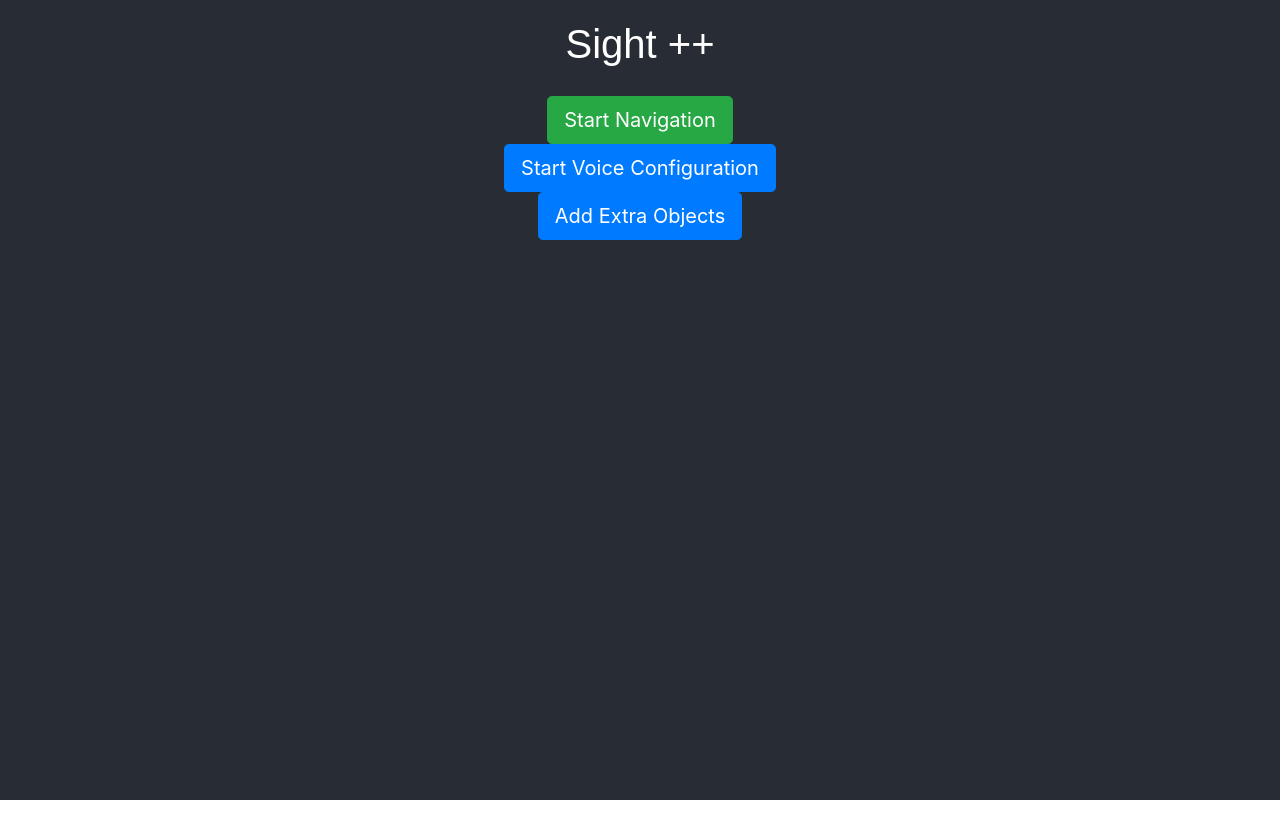
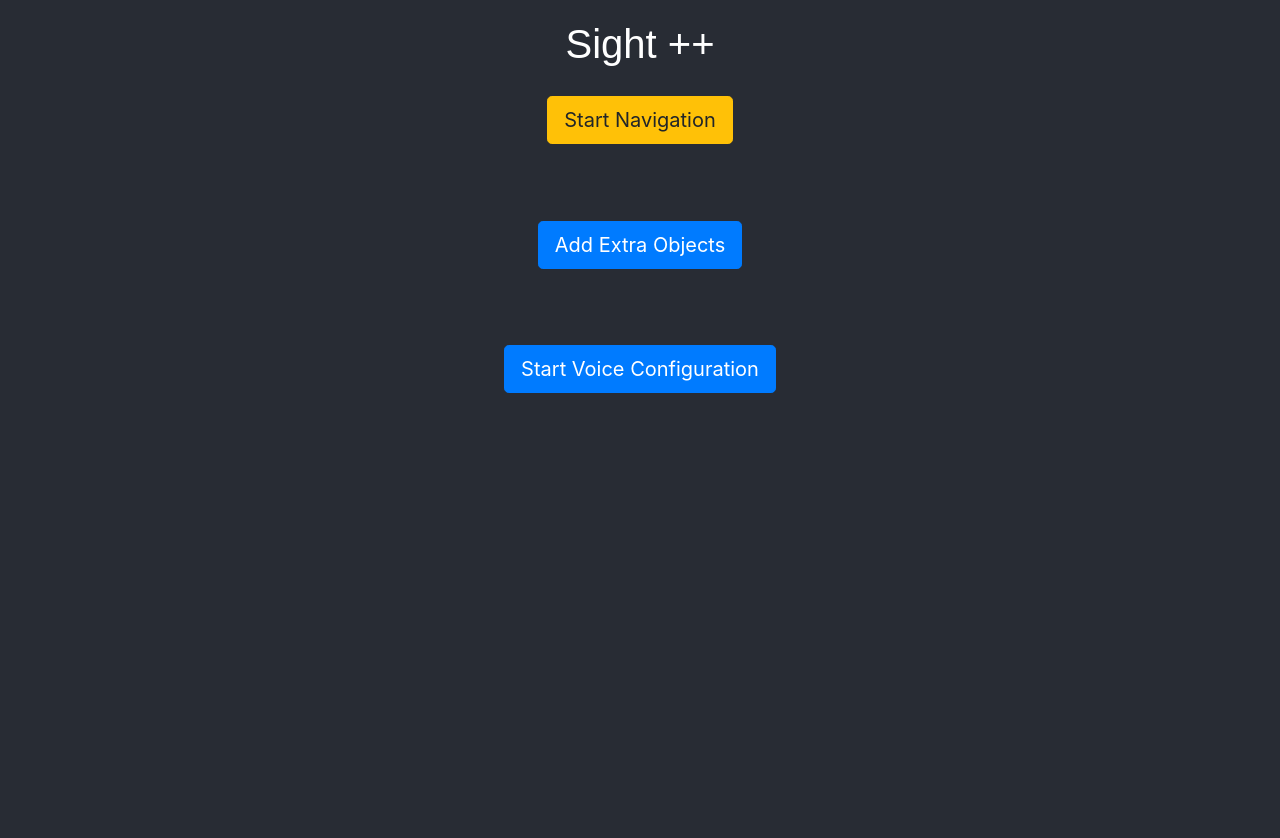
Before and after one commit to SightPlusPlus/SightPlusPlus-Client, a React (Create React App) app in the folder webapp/: page /navigation in a window 1280 px wide. Shown: the top 838 px of the page. Before the commit the page ends 800 px from the top, so only its background shows below. Built offline with nearby package versions, Linux system fonts and the light colour scheme.

Commit message:
change button ui

```diff
--- a/webapp/src/App.js
+++ b/webapp/src/App.js
@@ -33,8 +33,10 @@ export default class App extends React.Component{
             <header className="App-header">
                 <h1>Sight ++</h1>
                 <Navigation voiceProps={this.state.voiceProps} objects={this.state.objects} />
+                <br/>
+                <ObjectAddition setExtraObject={this.setExtraObject}/>
+                <br/>
                 <VoiceConfig setVoiceProps={this.setVoiceProps}/>
-                <ObjectAddition setExtraObject={this.setExtraObject}/>
             </header>
         </div>
     );
--- a/webapp/src/Page.css
+++ b/webapp/src/Page.css
@@ -16,7 +16,7 @@
 
 .App-header {
   background-color: #282c34;
-  min-height: 100vh;
+  min-height: 500vh;
   display: flex;
   flex-direction: column;
   align-items: center;
--- a/webapp/src/components/navigation.jsx
+++ b/webapp/src/components/navigation.jsx
@@ -44,6 +44,8 @@ class Navigation extends Component {
 
 
     startNavigation() {
+        const socket = new WebSocket('ws://localhost:7979');
+        var self = this;
         const bell = new UIfx(
             beepsound,
             {
@@ -52,13 +54,12 @@ class Navigation extends Component {
             }
         )
 
-        const socket = new WebSocket('ws://localhost:7979');
-        var self = this;
-
-        var jsonData = JSON.stringify(self.state.objects);
-        socket.addEventListener('open', function(event) {
-            socket.send(jsonData);
-        })
+        if (self.state.objects != null) {
+            var jsonData = JSON.stringify(self.state.objects);
+            socket.addEventListener('open', function(event) {
+                socket.send(jsonData);
+            })
+        }
 
         socket.addEventListener('message', function(event) {
             if (-1) { // if receive a signal
@@ -98,7 +99,7 @@ class Navigation extends Component {
     render() {
         return (
             <div>
-                <Button variant="success" size="lg" block onClick={this.startNavigation}>
+                <Button variant="warning" size="lg" block onClick={this.startNavigation}>
                     Start Navigation
                 </Button>
             </div>
--- a/webapp/src/components/objectAddition.jsx
+++ b/webapp/src/components/objectAddition.jsx
@@ -47,7 +47,7 @@ export default class ObjectAddition extends Component {
 
     setObjects() {
         this.speakTexts('Hello, in this system, you can .. Now, please say your preferred language, speed and pitch. after three d sound. d d d');
-        setTimeout(this.recogniseSpeech, 40000);
+        setTimeout(this.recogniseSpeech, 10000);
     }
 
 
--- a/webapp/src/components/voiceConfig.jsx
+++ b/webapp/src/components/voiceConfig.jsx
@@ -81,11 +81,6 @@ export default class VoiceConfig extends Component {
 
 
     setVoice() {
-        // var langu = 2;
-        // var speed = 1.5;
-        // var pitch = 1.5;
-        // let voiceProps = {langu, speed, pitch};
-        // this.props.setVoiceProps(voiceProps);
         this.speakTexts('Hello, in this system, you can choose British English or American English... You can also set the speed and pitch of the voice. The recommended voice speed and pitch are both 1...' +
             'You can set these items by speaking.. For example, if you choose British English, please say your preference in this form... ' +
             'British English, speed 1, pitch 1.. Now, please say your preferred language, speed and pitch. after three d sound. d d d');
```
